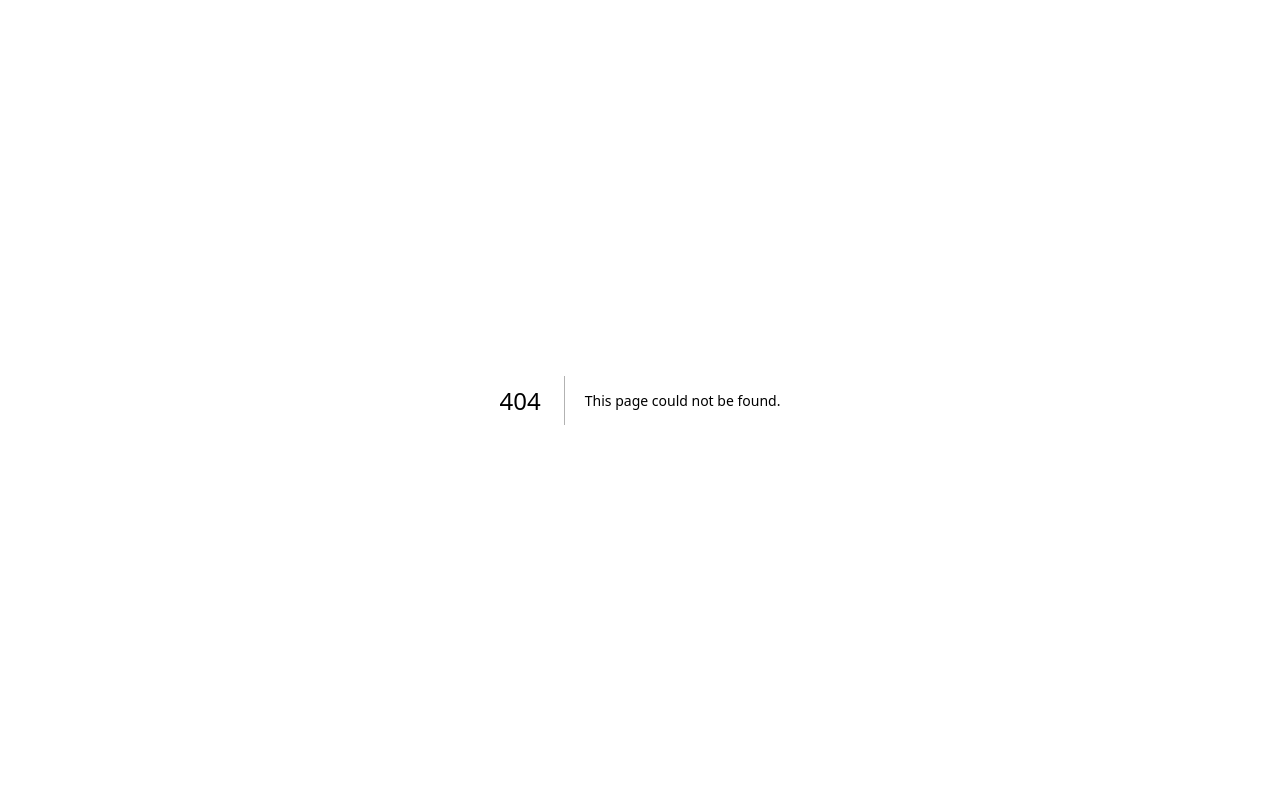
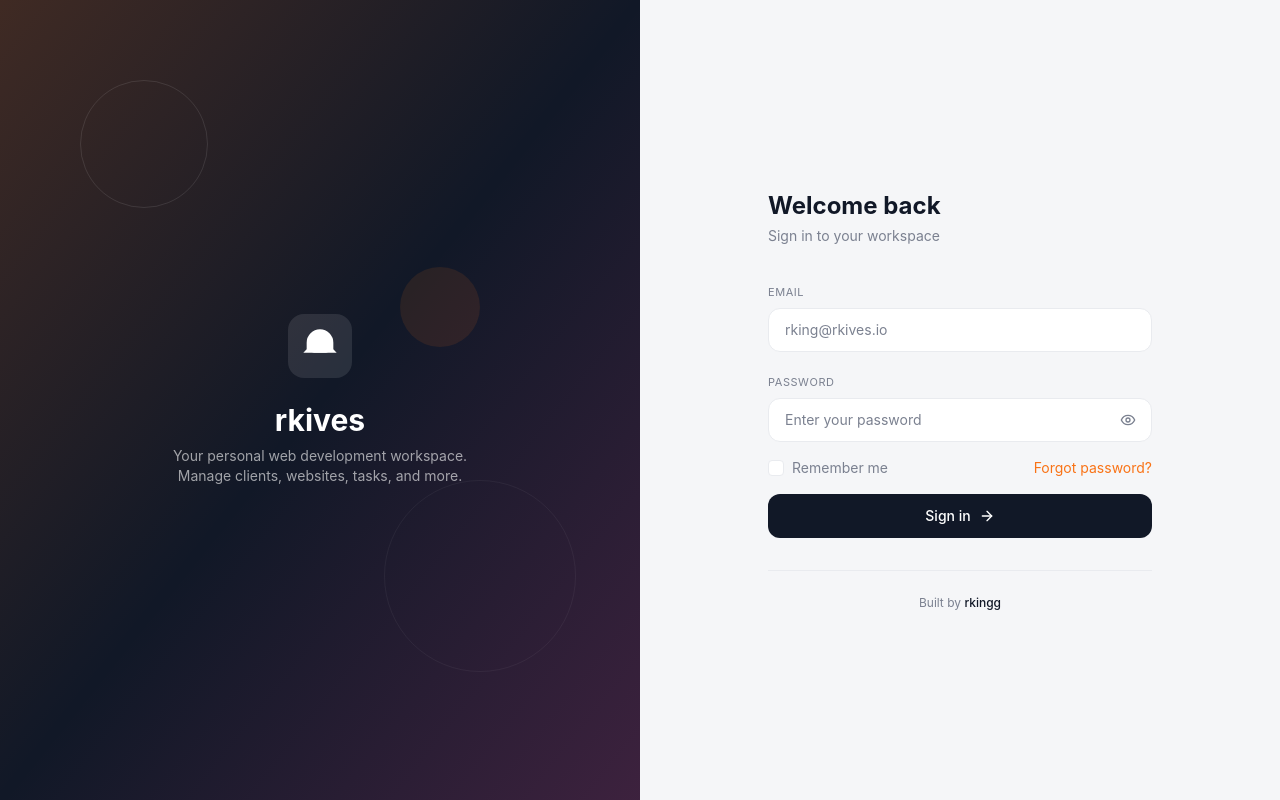
Before and after one commit to rkingg-dev/rkives, a Next.js app: page /login in a window 1280 px wide. Before the commit this address had no page. Built offline with nearby package versions, Linux system fonts and the light colour scheme.

Commit message:
Add login page with branding sidebar

```diff
--- /dev/null
+++ b/src/app/login/page.tsx
@@ -0,0 +1,109 @@
+"use client";
+
+import { useState } from "react";
+import { Eye, EyeOff, ArrowRight } from "lucide-react";
+import Link from "next/link";
+
+export default function LoginPage() {
+  const [showPassword, setShowPassword] = useState(false);
+
+  return (
+    <div className="min-h-screen bg-background flex">
+      {/* Left Side - Branding */}
+      <div className="hidden lg:flex lg:w-1/2 bg-foreground relative overflow-hidden items-center justify-center">
+        <div className="absolute inset-0 bg-gradient-to-br from-orange-500/20 via-transparent to-pink-500/20" />
+        <div className="relative z-10 text-center">
+          <div className="h-16 w-16 rounded-2xl bg-white/10 flex items-center justify-center mx-auto mb-6">
+            <svg className="h-10 w-10 text-white" viewBox="0 0 24 24" fill="none" stroke="currentColor" strokeWidth="2" strokeLinecap="round" strokeLinejoin="round">
+              <path d="M9 10h.01M15 10h.01M12 2a8 8 0 0 0-8 8v4l-2 2h20l-2-2v-4a8 8 0 0 0-8-8z" fill="currentColor" stroke="none"/>
+              <rect x="7" y="13" width="10" height="3" rx="1.5" fill="currentColor" stroke="none"/>
+              <circle cx="9.5" cy="10.5" r="1" fill="currentColor" stroke="none"/>
+              <circle cx="14.5" cy="10.5" r="1" fill="currentColor" stroke="none"/>
+            </svg>
+          </div>
+          <h1 className="text-3xl font-bold text-white mb-2">rkives</h1>
+          <p className="text-white/60 text-sm max-w-xs mx-auto">Your personal web development workspace. Manage clients, websites, tasks, and more.</p>
+        </div>
+        {/* Decorative circles */}
+        <div className="absolute top-20 left-20 h-32 w-32 rounded-full border border-white/10" />
+        <div className="absolute bottom-32 right-16 h-48 w-48 rounded-full border border-white/5" />
+        <div className="absolute top-1/3 right-1/4 h-20 w-20 rounded-full bg-orange-500/10" />
+      </div>
+
+      {/* Right Side - Login Form */}
+      <div className="flex-1 flex items-center justify-center px-6 py-12">
+        <div className="w-full max-w-sm">
+          {/* Mobile Logo */}
+          <div className="lg:hidden flex items-center gap-3 mb-10">
+            <div className="h-10 w-10 rounded-xl bg-foreground flex items-center justify-center">
+              <svg className="h-6 w-6 text-primary-foreground" viewBox="0 0 24 24" fill="none" stroke="currentColor" strokeWidth="2" strokeLinecap="round" strokeLinejoin="round">
+                <path d="M9 10h.01M15 10h.01M12 2a8 8 0 0 0-8 8v4l-2 2h20l-2-2v-4a8 8 0 0 0-8-8z" fill="currentColor" stroke="none"/>
+                <rect x="7" y="13" width="10" height="3" rx="1.5" fill="currentColor" stroke="none"/>
+                <circle cx="9.5" cy="10.5" r="1" fill="currentColor" stroke="none"/>
+                <circle cx="14.5" cy="10.5" r="1" fill="currentColor" stroke="none"/>
+              </svg>
+            </div>
+            <span className="text-lg font-semibold text-foreground">rkives</span>
+          </div>
+
+          <div className="mb-8">
+            <h2 className="text-2xl font-bold text-foreground">Welcome back</h2>
+            <p className="text-sm text-muted-foreground mt-1">Sign in to your workspace</p>
+          </div>
+
+          <form className="space-y-4" onSubmit={(e) => e.preventDefault()}>
+            <div>
+              <label className="text-[11px] text-muted-foreground uppercase tracking-wider">Email</label>
+              <input
+                type="email"
+                placeholder="rking@rkives.io"
+                className="mt-1.5 w-full h-11 rounded-xl border border-border bg-card px-4 text-sm placeholder:text-muted-foreground focus:outline-none focus:ring-2 focus:ring-[var(--accent-brand)] focus:border-transparent transition-all"
+              />
+            </div>
+
+            <div>
+              <label className="text-[11px] text-muted-foreground uppercase tracking-wider">Password</label>
+              <div className="relative mt-1.5">
+                <input
+                  type={showPassword ? "text" : "password"}
+                  placeholder="Enter your password"
+                  className="w-full h-11 rounded-xl border border-border bg-card px-4 pr-11 text-sm placeholder:text-muted-foreground focus:outline-none focus:ring-2 focus:ring-[var(--accent-brand)] focus:border-transparent transition-all"
+                />
+                <button
+                  type="button"
+                  onClick={() => setShowPassword(!showPassword)}
+                  className="absolute right-3 top-1/2 -translate-y-1/2 p-1 rounded-md hover:bg-muted transition-colors"
+                >
+                  {showPassword ? <EyeOff className="h-4 w-4 text-muted-foreground" /> : <Eye className="h-4 w-4 text-muted-foreground" />}
+                </button>
+              </div>
+            </div>
+
+            <div className="flex items-center justify-between">
+              <label className="flex items-center gap-2 cursor-pointer">
+                <input type="checkbox" className="rounded" />
+                <span className="text-sm text-muted-foreground">Remember me</span>
+              </label>
+              <button type="button" className="text-sm text-[var(--accent-brand)] hover:underline">
+                Forgot password?
+              </button>
+            </div>
+
+            <Link
+              href="/dashboard"
+              className="flex items-center justify-center gap-2 w-full h-11 bg-foreground text-primary-foreground rounded-xl text-sm font-medium hover:bg-foreground/90 transition-colors"
+            >
+              Sign in <ArrowRight className="h-4 w-4" />
+            </Link>
+          </form>
+
+          <div className="mt-8 pt-6 border-t border-border text-center">
+            <p className="text-xs text-muted-foreground">
+              Built by <span className="text-foreground font-medium">rkingg</span>
+            </p>
+          </div>
+        </div>
+      </div>
+    </div>
+  );
+}
```
